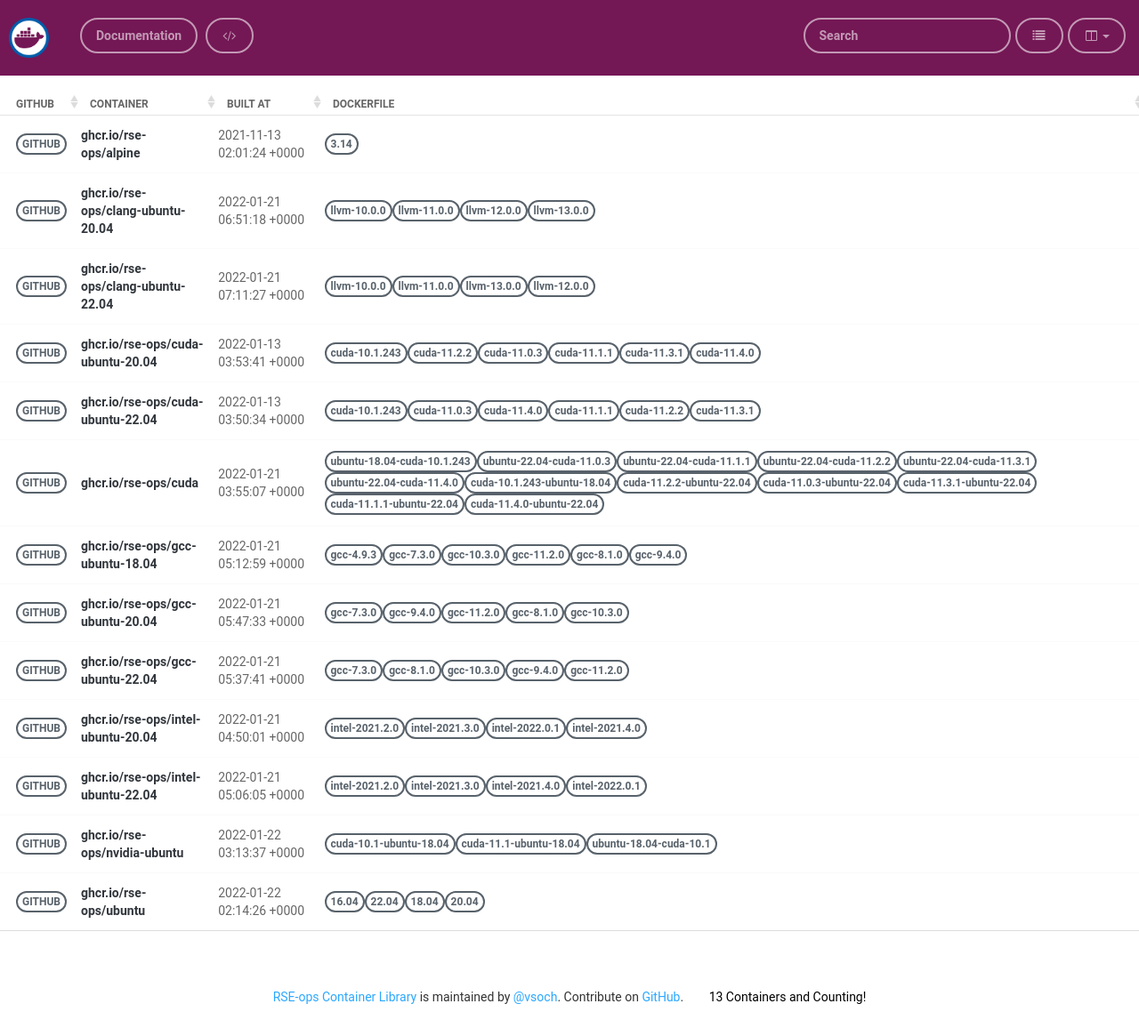
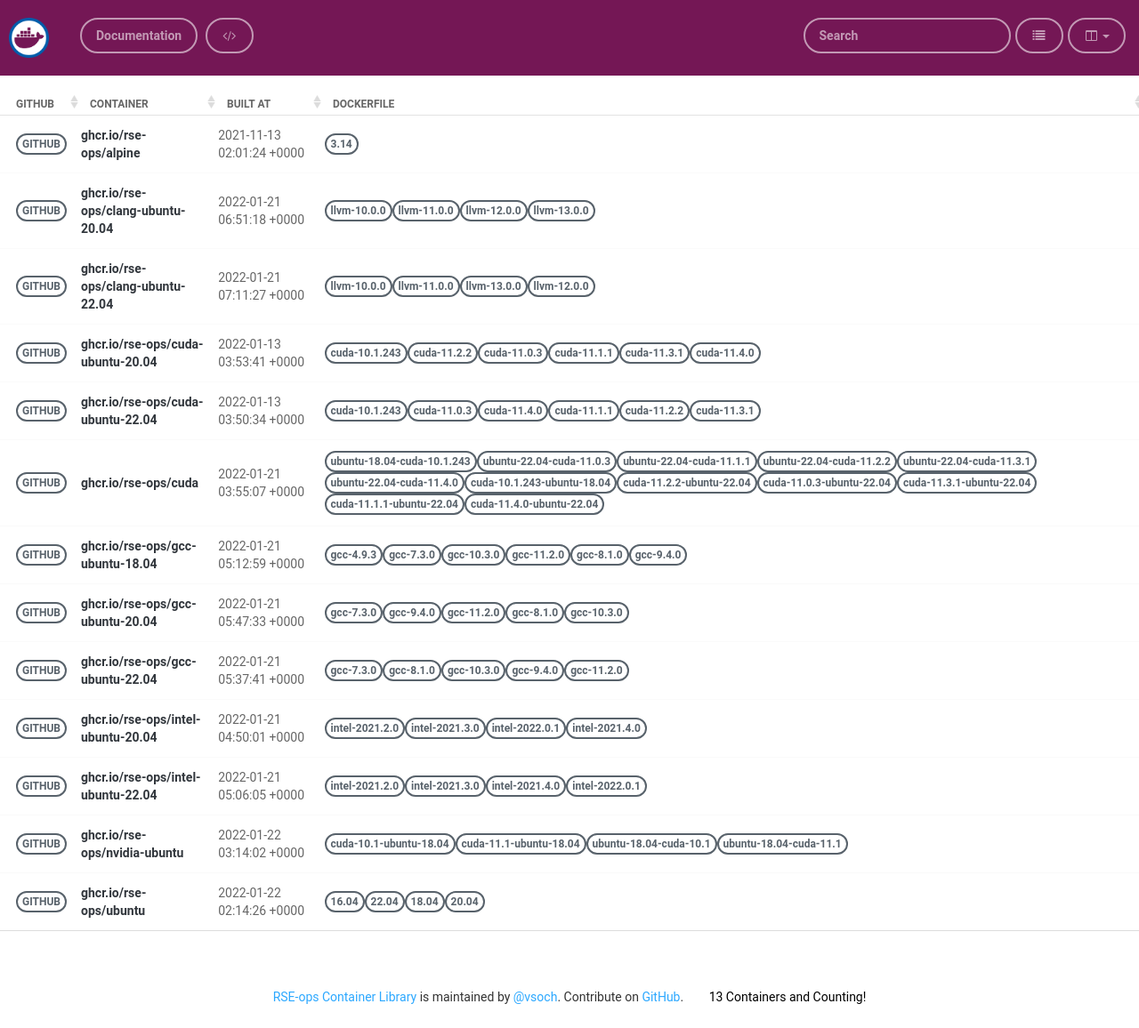
Before and after one commit to rse-ops/docker-images, a Jekyll site: the page built from pages/index.md, in a window 1280 px wide. Shown: the whole page at 89% size. Built offline with Jekyll 4.4.1, drawn with Linux system fonts in a browser that asks for light colours; nearby versions of some CDN libraries.

Commit message:
Automated push to update library 2022-01-22

```diff
--- a/_library/ghcr.io-rse-ops-nvidia-ubuntu.md
+++ b/_library/ghcr.io-rse-ops-nvidia-ubuntu.md
@@ -1,7 +1,7 @@
 ---
 layout: container
 name: ghcr.io/rse-ops/nvidia-ubuntu
-updated_at: 2022-01-22 03:13:37.287707
+updated_at: 2022-01-22 03:14:02.919469
 
 
 container_url: https://github.com/orgs/rse-ops/packages/container/package/nvidia-ubuntu
@@ -15,5 +15,8 @@ versions:
  - tag: ubuntu-18.04-cuda-10.1
    dockerfile: https://github.com/rse-ops/docker-images/blob/main/nvidia-ubuntu/Dockerfile
    manifest: https://crane.ggcr.dev/manifest/ghcr.io/rse-ops/nvidia-ubuntu:ubuntu-18.04-cuda-10.1
+ - tag: ubuntu-18.04-cuda-11.1
+   dockerfile: https://github.com/rse-ops/docker-images/blob/main/nvidia-ubuntu/Dockerfile
+   manifest: https://crane.ggcr.dev/manifest/ghcr.io/rse-ops/nvidia-ubuntu:ubuntu-18.04-cuda-11.1
 
 ---
```
